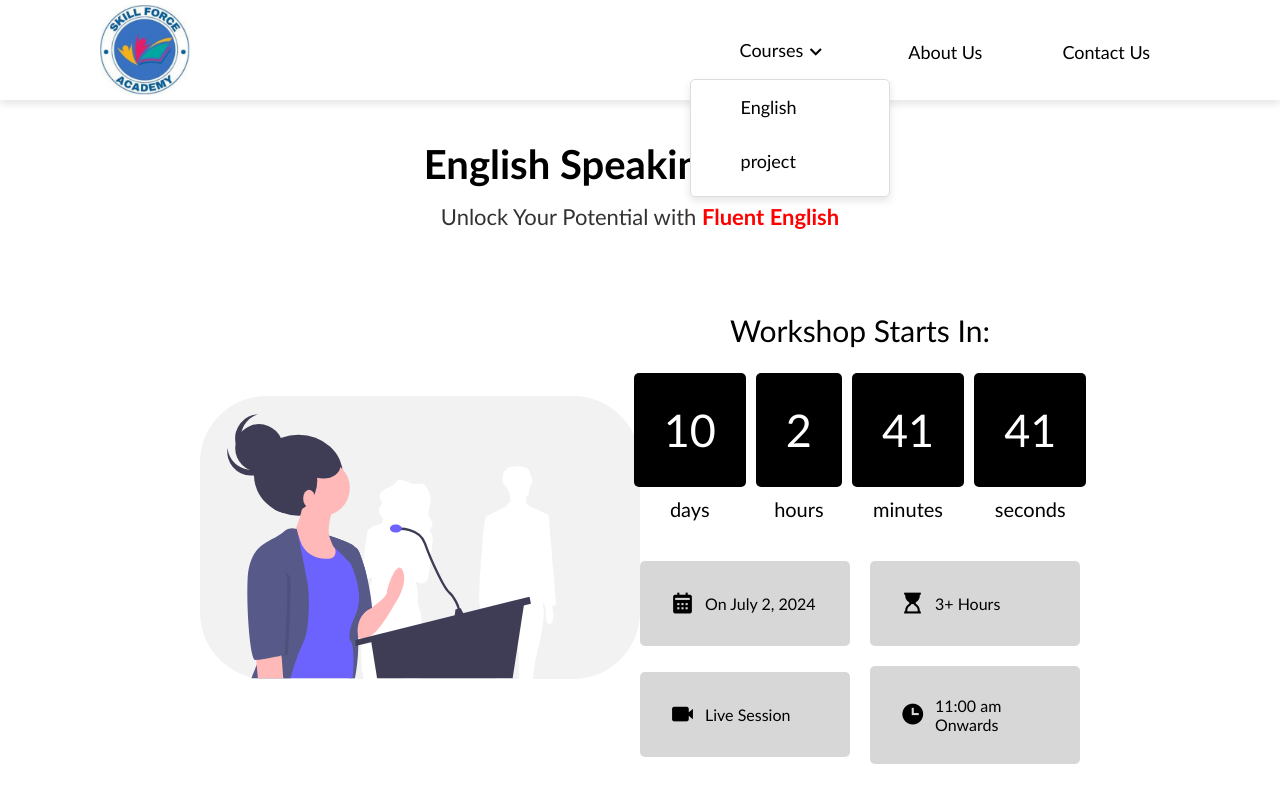
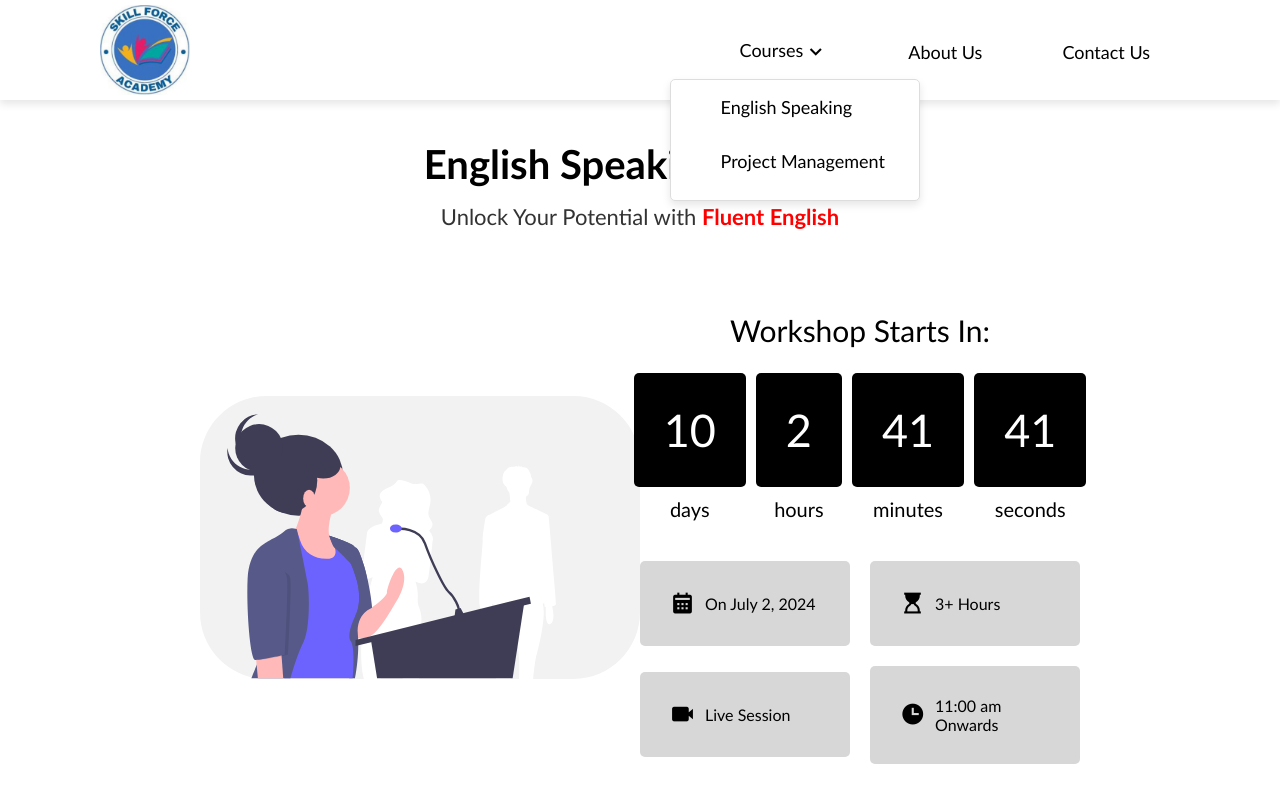
Before and after one commit to DevanshiJodhani/TempFile, a React (Vite) app: page / in a window 1280 px wide. Both pictures are taken after a click on the link "Courses". Shown: the top 800 px of the page. Built offline with nearby package versions, Linux system fonts and the light colour scheme.

Commit message:
updated header.jsx

```diff
--- a/src/App.jsx
+++ b/src/App.jsx
@@ -13,8 +13,8 @@ function App() {
         <Header />
         <Routes>
           <Route exact path='/' element={<Home />} />
-          <Route path='english' element={<EnglishCourse />} />
-          <Route path='project' element={<Project />} />
+          <Route path='/english' element={<EnglishCourse />} />
+          <Route path='/project' element={<Project />} />
         </Routes>
         <Footer />
       </Router>
--- a/src/Components/Header.jsx
+++ b/src/Components/Header.jsx
@@ -29,8 +29,8 @@ const Header = () => {
                 <i className="bx bx-chevron-down"></i>
               </a>
               <DropDown isOpen={isOpen}>
-                <DropOption href="english">English</DropOption>
-                <DropOption href="project">project</DropOption>
+                <DropOption href="/english">English Speaking</DropOption>
+                <DropOption href="/project">Project Management</DropOption>
                 {/* <DropOption href="#">Workshop 3</DropOption> */}
               </DropDown>
             </li>
@@ -165,11 +165,10 @@ const DropDown = styled.div`
   display: ${(props) => (props.isOpen ? 'block' : 'none')};
   position: absolute;
   top: 40px;
-  left: 0;
+  left: -20px;
   background: #fff;
-  padding-bottom: 8px;
-  max-width: 200px;
-  width: 200px;
+  padding-bottom: 12px;
+  width: 250px;
   border: 1px solid #ddd;
   border-radius: 5px;
   box-shadow: 0 4px 8px rgba(0, 0, 0, 0.1);
@@ -188,6 +187,10 @@ const DropOption = styled.a`
   text-align: center;
   color: #333;
   text-decoration: none;
+
+  @media screen and (max-width: 768px){
+
+  }
 `;
 
 export default Header;
```
